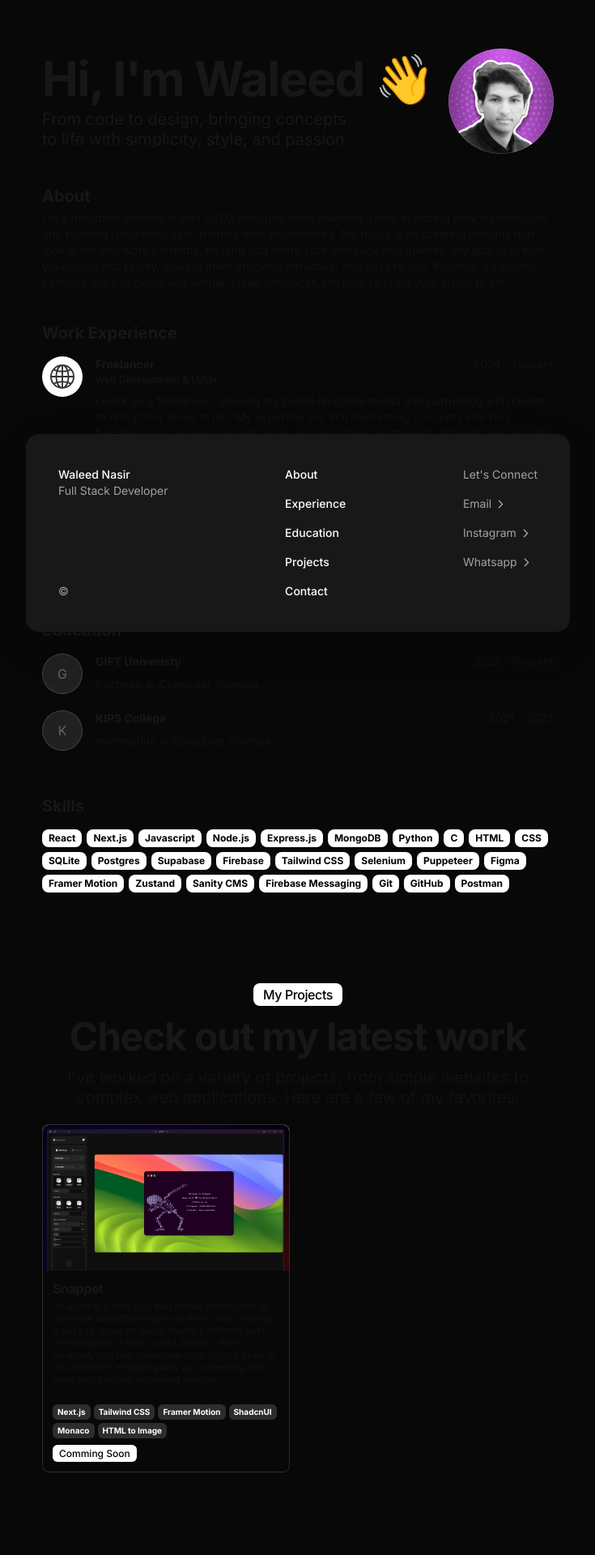
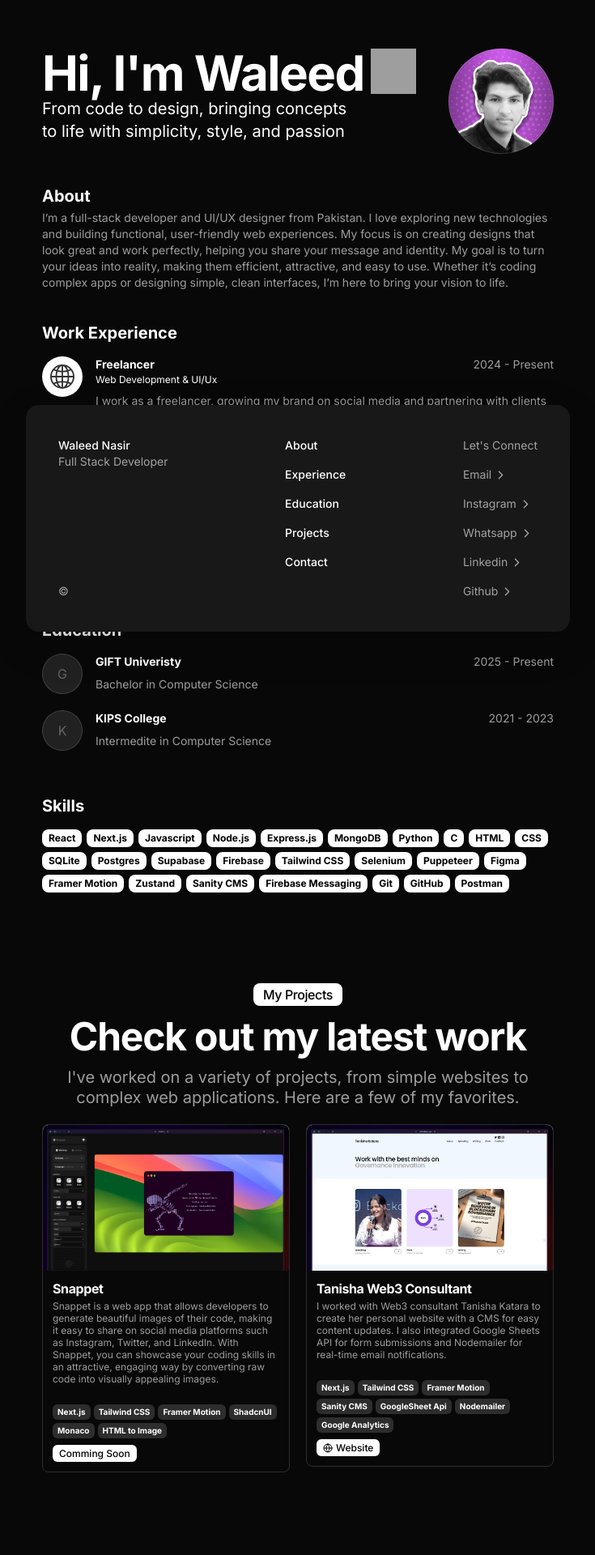
Before and after one commit to waleeddotdev/portfolio, a Next.js app: page / in a window 1280 px wide. Shown: the top 1920 px of the page at 81% size, without its empty margins (272-1007 px from the left). Built offline with nearby package versions, Linux system fonts and the light colour scheme; grey boxes are pictures that could not be loaded.

Commit message:
added new project and made few adjustments

```diff
--- a/app/components/About.jsx
+++ b/app/components/About.jsx
@@ -3,7 +3,7 @@ const About = () => {
         <div id="about" className="">
             <h4 className="text-xl text-balance font-bold leading-tight">About</h4>
             <p className="opacity-60 text-sm mt-1">
-                I’m a full-stack developer and UI/UX designer from Pakistan. I love exploring new technologies and building functional, user-friendly web experiences. My focus is on creating designs that look great and work perfectly, helping you share your message and identity. My goal is to turn your ideas into reality, making them efficient, attractive, and easy to use. Whether it’s coding complex apps or designing simple, clean interfaces, I’m here to bring your vision to life."
+                I’m a full-stack developer and UI/UX designer from Pakistan. I love exploring new technologies and building functional, user-friendly web experiences. My focus is on creating designs that look great and work perfectly, helping you share your message and identity. My goal is to turn your ideas into reality, making them efficient, attractive, and easy to use. Whether it’s coding complex apps or designing simple, clean interfaces, I’m here to bring your vision to life.
             </p>
         </div>
     )
--- a/app/components/Header.jsx
+++ b/app/components/Header.jsx
@@ -2,8 +2,12 @@ const Header = () => {
     return (
         <div className="flex flex-row justify-between w-full items-start gap-0">
             <div className="w-full">
-                <h1 className="text-6xl text-balance leading-tight tracking-tight font-bold">Hi, I'm Waleed 👋</h1>
-                <h2 className="text-xl text-balance leading-tight">From code to design, bringing concepts to life with simplicity, style, and passion
+                <div className="text-4xl md:text-6xl flex flex-row gap-2 text-balance leading-tight tracking-tight font-bold">
+                    Hi, I'm Waleed
+                    {/* <source srcset="https://fonts.gstatic.com/s/e/notoemoji/latest/1f44b/512.webp" type="image/webp" /> */}
+                    <img src="https://fonts.gstatic.com/s/e/notoemoji/latest/1f44b/512.gif" alt="👋" className="size-14" />
+                </div>
+                <h2 className=" text-base md:text-xl text-balance leading-tight">From code to design, bringing concepts to life with simplicity, style, and passion
                 </h2>
             </div>
             <div className="">
--- a/app/components/MyProjects.jsx
+++ b/app/components/MyProjects.jsx
@@ -13,7 +13,7 @@ const MyProjects = () => {
             </div>
             <div className="w-full grid-cols-1 sm:grid-cols-2 py-5 grid gap-5">
                 <ProjectCard name={"Snappet"} img={"/assets/projects/snappet/Banner.png"} description={"Snappet is a web app that allows developers to generate beautiful images of their code, making it easy to share on social media platforms such as Instagram, Twitter, and LinkedIn. With Snappet, you can showcase your coding skills in an attractive, engaging way by converting raw code into visually appealing images."} tech={["Next.js", "Tailwind CSS", "Framer Motion", "ShadcnUI", "Monaco", "HTML to Image"]} />
-                {/* <ProjectCard name={"Snappet"} description={"Snappet is a web app that allows developers to generate beautiful images of their code, making it easy to share on social media platforms such as Instagram, Twitter, and LinkedIn. With Snappet, you can showcase your coding skills in an attractive, engaging way by converting raw code into visually appealing images."} tech={["Next.js", "Tailwind CSS", "Framer Motion", "ShadcnUI", "Monaco", "HTML to Image"]} /> */}
+                <ProjectCard name={"Tanisha Web3 Consultant"} img={"/assets/projects/tanisha/banner.png"} description={"I worked with Web3 consultant Tanisha Katara to create her personal website with a CMS for easy content updates. I also integrated Google Sheets API for form submissions and Nodemailer for real-time email notifications."} tech={["Next.js", "Tailwind CSS", "Framer Motion", "Sanity CMS", "GoogleSheet Api", "Nodemailer", "Google Analytics"]} link={"https://tanishakatara.com/"} />
 
             </div>
         </div>
@@ -24,10 +24,12 @@ export default MyProjects
 
 const ProjectCard = ({ name, timeline, description, tech, link, img }) => {
     return (
-        <div className="w-full rounded-lg border border-white/15 overflow-hidden">
-            <div style={{ backgroundImage: "url(/assets/projects/snappet/Banner.png)" }} className="bg-white bg-cover w-full h-[180px]">
+        <div className="w-full rounded-lg group border h-fit border-white/15 overflow-hidden">
+
+            <div style={{ backgroundImage: `url(${img})` }} className="bg-white  bg-cover transition-all duration-300 w-full h-[180px]">
             </div>
-            <div className="space-y-0">
+
+            <div className="flex flex-col h-full items-center justify-between">
                 <div className="p-3 space-y-1 tracking-tight  leading-tight">
                     <p className="font-bold">{name}</p>
                     <p className="text-xs">{timeline}</p>
--- a/app/components/footer/Footer.js
+++ b/app/components/footer/Footer.js
@@ -136,6 +136,20 @@ const Footer = ({ open }) => {
                                     >
                                         Whatsapp <IoIosArrowForward size={15} />
                                     </a>
+                                    <a
+                                        href="https://www.linkedin.com/in/waleeddotdev"
+                                        target="_blank"
+                                        className=" hover:text-white transition-all duration: 0.5 flex flex-row gap-1 items-center"
+                                    >
+                                        Linkedin <IoIosArrowForward size={15} />
+                                    </a>
+                                    <a
+                                        href="https://github.com/waleeddotdev"
+                                        target="_blank"
+                                        className=" hover:text-white transition-all duration: 0.5 flex flex-row gap-1 items-center"
+                                    >
+                                        Github <IoIosArrowForward size={15} />
+                                    </a>
                                     {/* <a
                                         href="/resume.pdf"
                                         target="_blank"
--- a/app/globals.css
+++ b/app/globals.css
@@ -4,7 +4,7 @@
 
 :root {
   --background: #ffffff;
-  --foreground: #171717;
+  --foreground: #ffffff;
 }
 
 @media (prefers-color-scheme: dark) {
```
Also changed, not shown: public/assets/projects/tanisha/banner.png (added).
